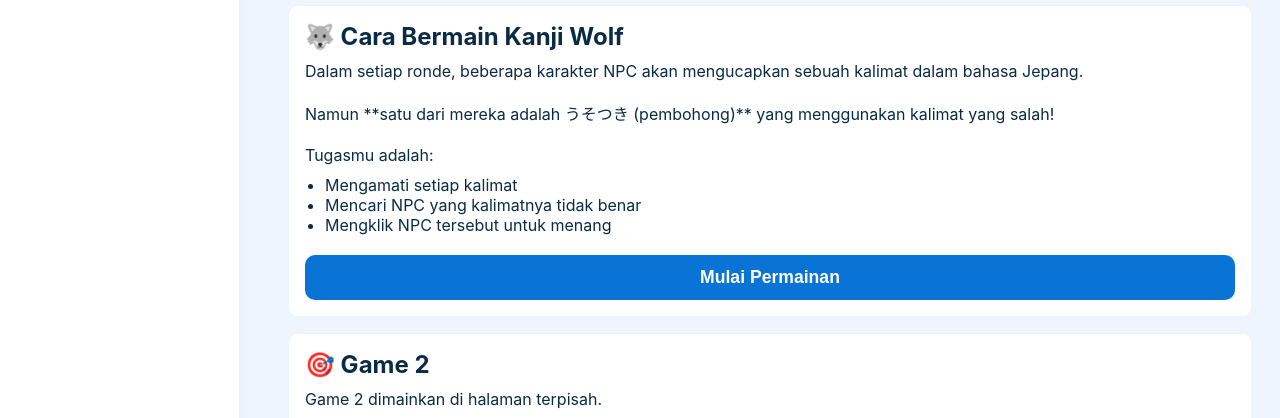
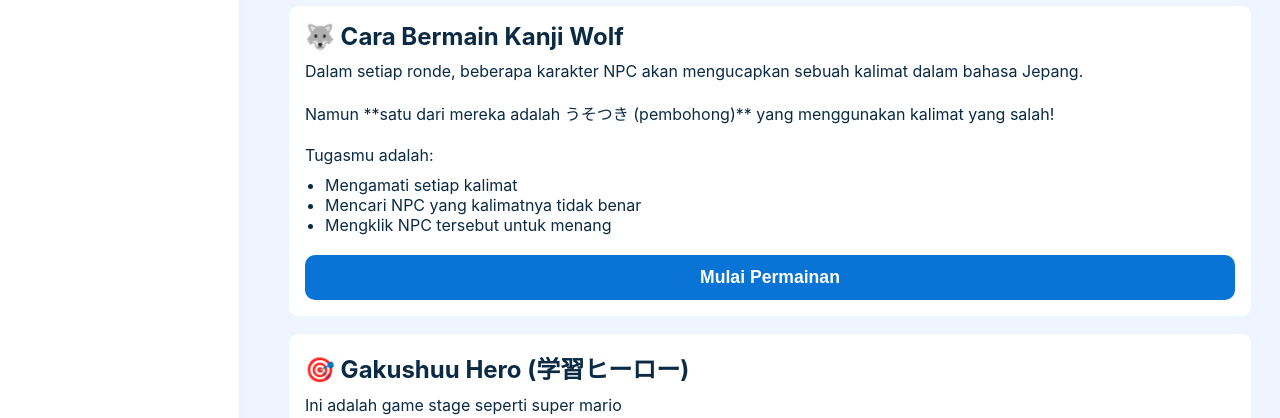
Before and after one commit to Zains319/Media_Ajar, a plain HTML site: page index.html in a window 1280 px wide. Both pictures are taken after a click on the link "🎮 Game". Shown: the part 363-781 px from the top of the page. Drawn offline with Linux system fonts and the light colour scheme.

Commit message:
Update index.html

```diff
--- a/index.html
+++ b/index.html
@@ -1066,8 +1066,14 @@ main {
   <!-- GAME 2 (halaman terpisah) -->
   <div id="gameList2" class="card-block" style="margin-top:16px;">
     <div id="game2Card">
-      <h2>🎯 Game 2</h2>
-      <p style="margin-top:10px;">Game 2 dimainkan di halaman terpisah.</p>
+      <h2>🎯 Gakushuu Hero (学習ヒーロー)</h2>
+      <p style="margin-top:10px;">
+        Ini adalah game stage seperti super mario
+        <br><br>
+        Kumpulkan koin, kalahkan boss, dan jawab semua soal.
+        <br><br>
+        <b>あなたはヒーローだから</b>
+      </p>
       <a id="game2Link" href="game2.html" class="btn primary"
          style="display:block; text-align:center; text-decoration:none; width:100%; padding:12px; font-size:1.1rem; margin-top:12px; box-sizing:border-box;">
         Buka Game 2
```
